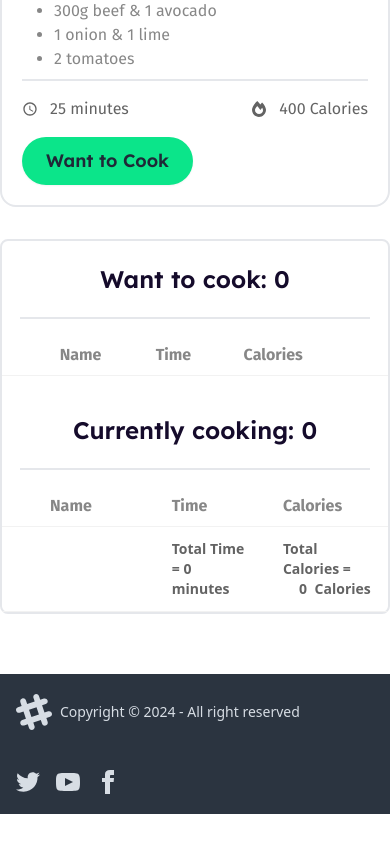
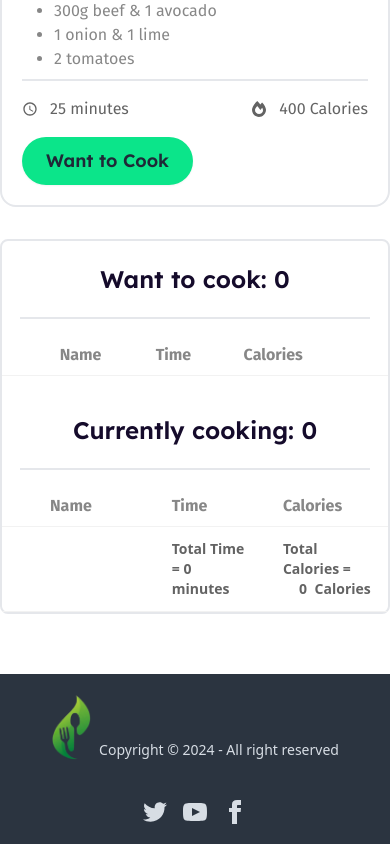
Before and after one commit to Farsit-007/Assignment-7, a React (Vite) app: page / in a window 390 px wide. Shown: the part 4143-4987 px from the top of the page. Before the commit the page ends 4957 px from the top, so only its background shows below. Built offline with nearby package versions, Linux system fonts and the light colour scheme.

Commit message:
Favicon Updated

```diff
--- a/index.html
+++ b/index.html
@@ -2,9 +2,9 @@
 <html lang="en" data-theme="light">
   <head>
     <meta charset="UTF-8" />
-    <link rel="icon" type="image/svg+xml" href="/vite.svg" />
+    <link rel="shortcut icon" href="./src/assets/images/fav.png" type="image/x-icon">
     <meta name="viewport" content="width=device-width, initial-scale=1.0" />
-    <title>Assignment-7</title>
+    <title>Recipe Calories</title>
   </head>
   <body>
     <div id="root"></div>
--- a/src/Component/Footer/Footer.jsx
+++ b/src/Component/Footer/Footer.jsx
@@ -1,13 +1,14 @@
 import '../Font/Font.css'
+import profile from '../../assets/images/fav.png';
 const Footer = () => {
     return (
         <div className="bg-neutral mt-10">
-            <footer className="footer items-center p-4 container mx-auto lg:px-24 py-5 text-neutral-content">
-                <aside className="items-center grid-flow-col">
-                    <svg width="36" height="36" viewBox="0 0 24 24" xmlns="http://www.w3.org/2000/svg" fillRule="evenodd" clipRule="evenodd" className="fill-current"><path d="M22.672 15.226l-2.432.811.841 2.515c.33 1.019-.209 2.127-1.23 2.456-1.15.325-2.148-.321-2.463-1.226l-.84-2.518-5.013 1.677.84 2.517c.391 1.203-.434 2.542-1.831 2.542-.88 0-1.601-.564-1.86-1.314l-.842-2.516-2.431.809c-1.135.328-2.145-.317-2.463-1.229-.329-1.018.211-2.127 1.231-2.456l2.432-.809-1.621-4.823-2.432.808c-1.355.384-2.558-.59-2.558-1.839 0-.817.509-1.582 1.327-1.846l2.433-.809-.842-2.515c-.33-1.02.211-2.129 1.232-2.458 1.02-.329 2.13.209 2.461 1.229l.842 2.515 5.011-1.677-.839-2.517c-.403-1.238.484-2.553 1.843-2.553.819 0 1.585.509 1.85 1.326l.841 2.517 2.431-.81c1.02-.33 2.131.211 2.461 1.229.332 1.018-.21 2.126-1.23 2.456l-2.433.809 1.622 4.823 2.433-.809c1.242-.401 2.557.484 2.557 1.838 0 .819-.51 1.583-1.328 1.847m-8.992-6.428l-5.01 1.675 1.619 4.828 5.011-1.674-1.62-4.829z"></path></svg>
+            <footer className="footer justify-center md:justify-between items-center p-4 container mx-auto lg:px-24 py-5 text-neutral-content">
+                <aside className="items-end grid-flow-col">
+                    <img src={profile} className='w-[40px]' alt="" />
                     <p>Copyright © 2024 - All right reserved</p>
                 </aside>
-                <nav className="grid-flow-col gap-4  md:place-self-center md:justify-self-end">
+                <nav className="grid-flow-col gap-4 r  place-self-center md:justify-self-end">
                     <a><svg xmlns="http://www.w3.org/2000/svg" width="24" height="24" viewBox="0 0 24 24" className="fill-current"><path d="M24 4.557c-.883.392-1.832.656-2.828.775 1.017-.609 1.798-1.574 2.165-2.724-.951.564-2.005.974-3.127 1.195-.897-.957-2.178-1.555-3.594-1.555-3.179 0-5.515 2.966-4.797 6.045-4.091-.205-7.719-2.165-10.148-5.144-1.29 2.213-.669 5.108 1.523 6.574-.806-.026-1.566-.247-2.229-.616-.054 2.281 1.581 4.415 3.949 4.89-.693.188-1.452.232-2.224.084.626 1.956 2.444 3.379 4.6 3.419-2.07 1.623-4.678 2.348-7.29 2.04 2.179 1.397 4.768 2.212 7.548 2.212 9.142 0 14.307-7.721 13.995-14.646.962-.695 1.797-1.562 2.457-2.549z"></path></svg>
                     </a>
                     <a><svg xmlns="http://www.w3.org/2000/svg" width="24" height="24" viewBox="0 0 24 24" className="fill-current"><path d="M19.615 3.184c-3.604-.246-11.631-.245-15.23 0-3.897.266-4.356 2.62-4.385 8.816.029 6.185.484 8.549 4.385 8.816 3.6.245 11.626.246 15.23 0 3.897-.266 4.356-2.62 4.385-8.816-.029-6.185-.484-8.549-4.385-8.816zm-10.615 12.816v-8l8 3.993-8 4.007z"></path></svg></a>
```
Also changed, not shown: src/assets/images/fav.png (added).
